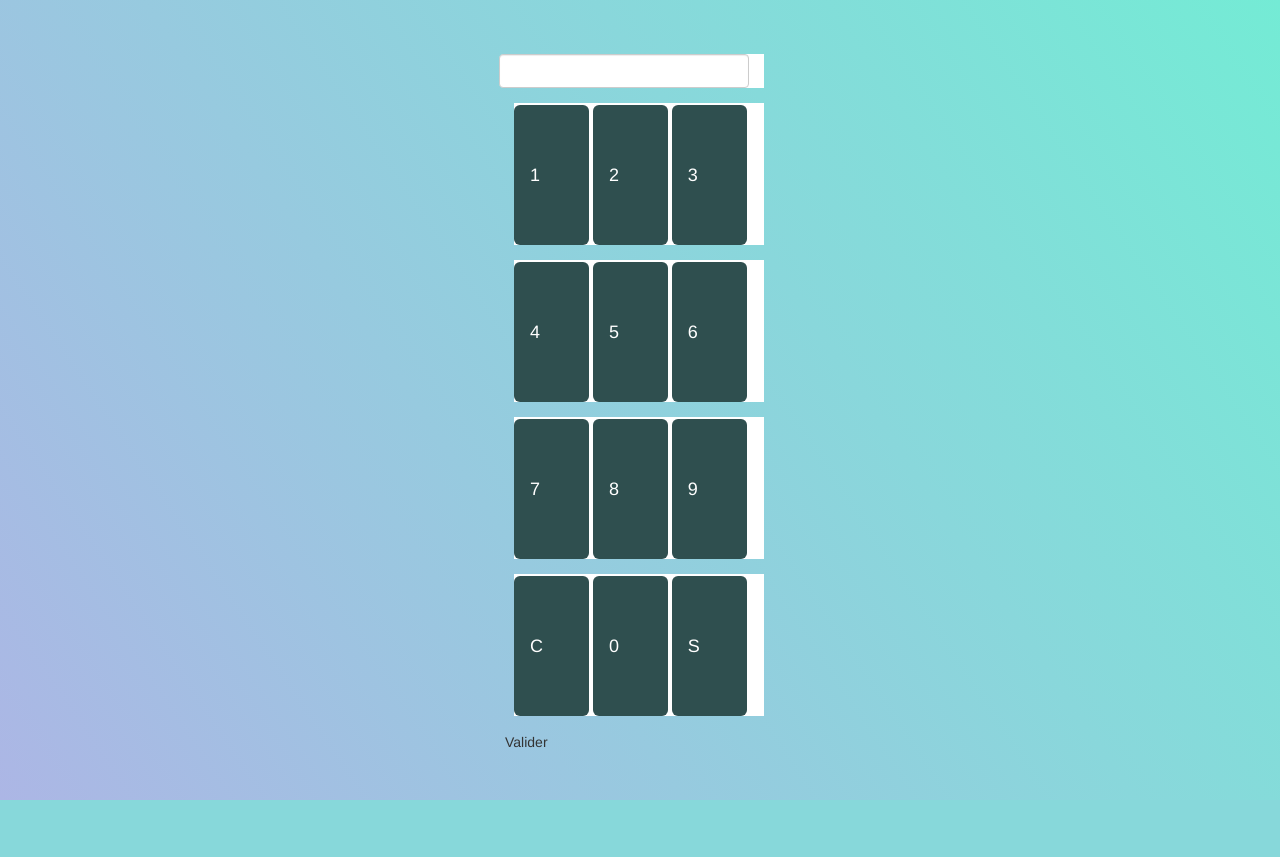
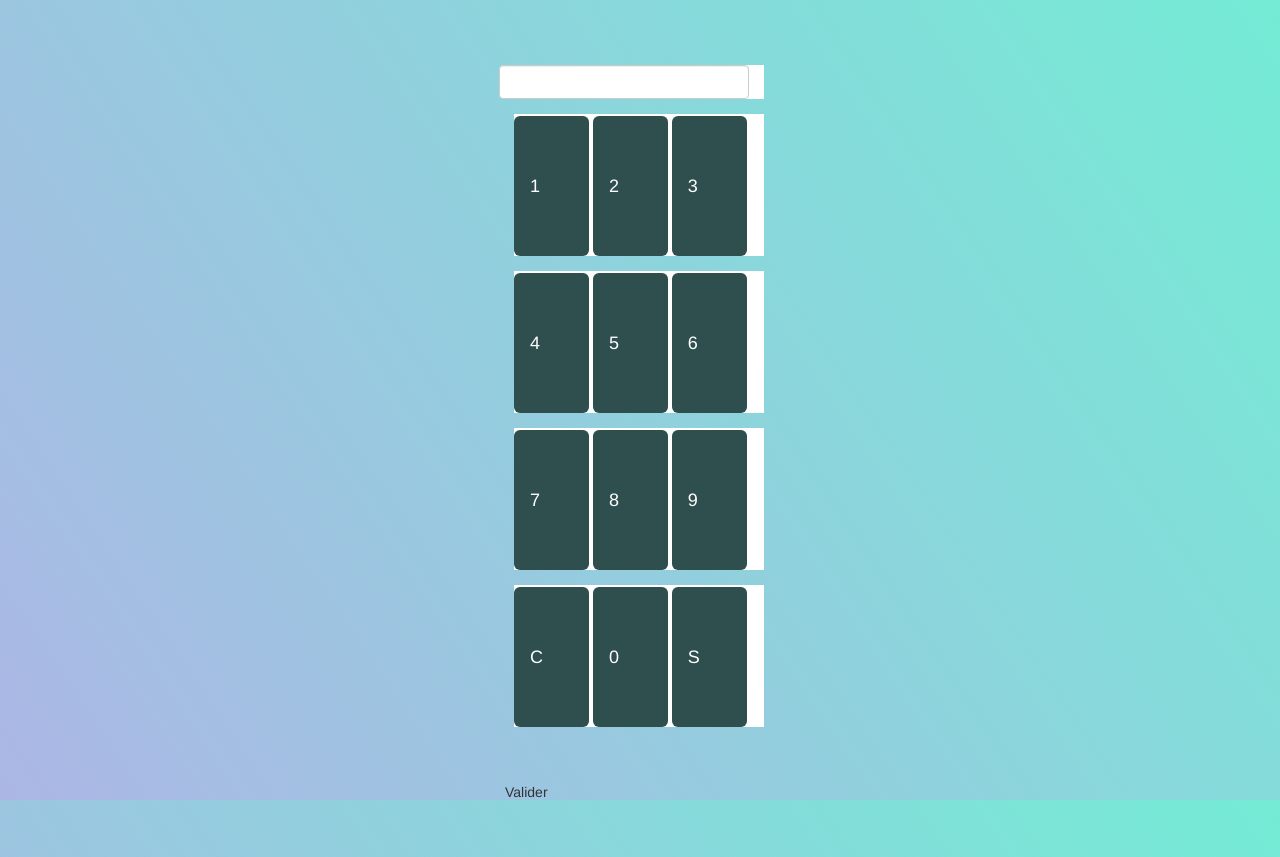
Before and after one commit to abdoulakram/inputpass, a Flask app: page / in a window 1280 px wide. Before the commit the page ends 800 px from the top, so only its background shows below. Run offline with Flask 2, Linux system fonts and the light colour scheme; some libraries are stand-ins or nearby versions.

Commit message:
first commit

```diff
--- a/templates/password.html
+++ b/templates/password.html
@@ -9,7 +9,7 @@
       </head>
    <body>
 
-        <div   class="container " style="margin:50px 2px 2em 0;">
+        <div   class="container " style="margin:150px 2px 2em 0;">
 
            <div  class="row">
             <div class="col-md-12">
@@ -42,7 +42,7 @@
          </div>
          </div >
         <div class="form-group">
-            <input type="submit" value="Valider"/>
+            <input type="submit" value="Valider" style="height:100px; width: 200px"/>
         </div>
       </form>
    </div>
```
